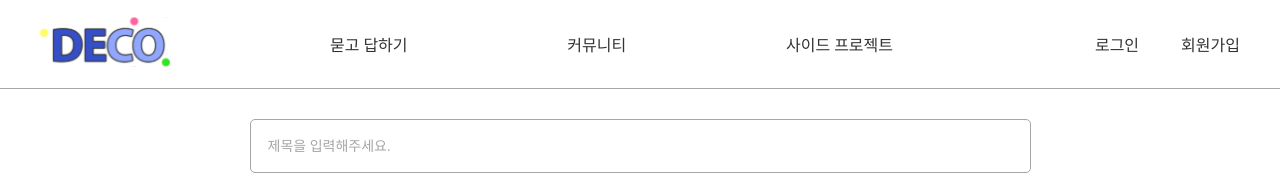
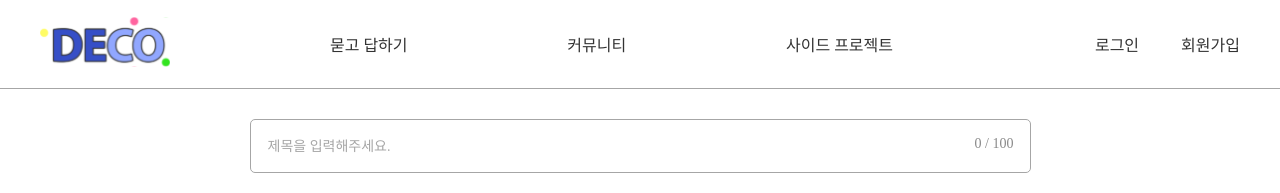
Before and after one commit to Likelion-lucky7/DECO, a React (Vite) app in the folder deco/: page /question/write in a window 1280 px wide. Shown: the top 193 px of the page. Built offline with nearby package versions, Linux system fonts and the light colour scheme.

Commit message:
[Add] 제목 총 글자 수 보여주는 span 제작

```diff
--- a/deco/src/components/Common/WriteInput/WriteInput.jsx
+++ b/deco/src/components/Common/WriteInput/WriteInput.jsx
@@ -12,6 +12,7 @@ const WriteInput = () => {
         placeholder="제목을 입력해주세요."
         className={styles.title}
       />
+      <span className={styles.totalNumber}>0 / 100</span>
 
       <textarea
         name="content"
--- a/deco/src/components/Common/WriteInput/WriteInput.module.css
+++ b/deco/src/components/Common/WriteInput/WriteInput.module.css
@@ -3,6 +3,7 @@
   flex-flow: column nowrap;
   justify-content: center;
   margin-top: 30px;
+  position: relative;
 }
 
 .title {
@@ -13,6 +14,14 @@
   border-radius: 5px;
   color: #333333;
   padding-left: 17px;
+}
+
+.totalNumber {
+  position: absolute;
+  right: 17px;
+  top: 17px;
+  color: var(--gray-400);
+  font-size: 14px;
 }
 
 .content {
```
